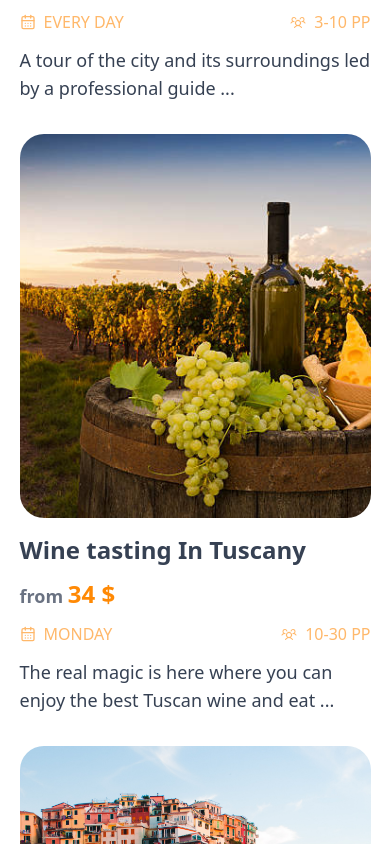
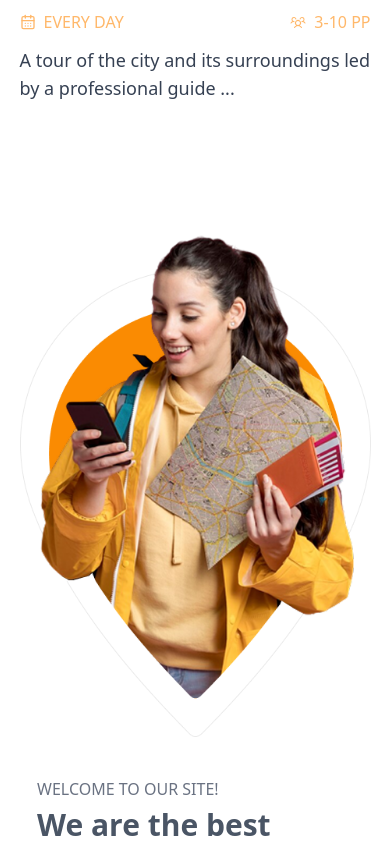
Before and after one commit to RaghadDeveloper/task-7-adv, a Next.js app: page /home in a window 390 px wide. Shown: the part 1980-2824 px from the top of the page. Built offline with nearby package versions, Linux system fonts and the light colour scheme.

Commit message:
activate slider in Destinantions and Testimonials sections

```diff
--- a/src/app/components/Destinantions.tsx
+++ b/src/app/components/Destinantions.tsx
@@ -1,8 +1,16 @@
+"use client";
 import { destinantionCards } from "@/data/HomeCards";
 import DestinantionCard from "./DestinantionCard";
-import { GrFormNext, GrFormPrevious } from "react-icons/gr";
+import { useResponsiveSlider } from "@/hooks/useResponsiveSlider";
+import SliderButtons from "./SliderButton";
 
 const Destinantions = () => {
+  const { currentIndex, cardsToShow, handleNext, handlePrev } =
+    useResponsiveSlider(destinantionCards.length, [
+      { width: 640, cards: 2 },
+      { width: 768, cards: 4 },
+    ]);
+
   return (
     <div className="w-[90%] mx-auto mt-32">
       <div className="mb-14 flex justify-between flex-col sm:flex-row gap-4">
@@ -11,19 +19,25 @@ const Destinantions = () => {
         </h3>
 
         <div className="flex gap-5 self-end">
-          <button className="text-2xl p-2 rounded-full bg-gray-200 text-gray-500">
-            <GrFormPrevious />
-          </button>
-          <button className="text-2xl p-2 rounded-full bg-orange-400 text-white">
-            <GrFormNext />
-          </button>
+          <SliderButtons
+            type="prev"
+            handleClick={handlePrev}
+            disabled={currentIndex === 0}
+          />
+          <SliderButtons
+            type="next"
+            handleClick={handleNext}
+            disabled={currentIndex === destinantionCards.length - cardsToShow}
+          />
         </div>
       </div>
 
       <div className="grid grid-cols-1 md:grid-cols-2 lg:grid-cols-4 gap-8">
-        {destinantionCards.map((card) => (
-          <DestinantionCard key={card.title} card={card} />
-        ))}
+        {destinantionCards
+          .slice(currentIndex, currentIndex + cardsToShow)
+          .map((card) => (
+            <DestinantionCard key={card.title} card={card} />
+          ))}
       </div>
     </div>
   );
--- /dev/null
+++ b/src/app/components/SliderButton.tsx
@@ -0,0 +1,26 @@
+"use client";
+import { GrFormNext, GrFormPrevious } from "react-icons/gr";
+
+const SliderButton = ({
+  handleClick,
+  disabled,
+  type,
+}: {
+  handleClick: () => void;
+  disabled: boolean;
+  type: string;
+}) => {
+  return (
+    <button
+      className={`text-2xl p-2 rounded-full cursor-pointer hover:opacity-80 transition-all ${
+        disabled ? "bg-gray-200 text-gray-500" : "bg-orange-400 text-white"
+      }`}
+      onClick={handleClick}
+      disabled={disabled}
+    >
+      {type === "prev" ? <GrFormPrevious /> : <GrFormNext />}
+    </button>
+  );
+};
+
+export default SliderButton;
--- a/src/app/components/Testimonials.tsx
+++ b/src/app/components/Testimonials.tsx
@@ -1,27 +1,38 @@
-import { GrFormNext, GrFormPrevious } from "react-icons/gr";
+"use client";
 import TestimonialCard from "./TestimonialCard";
 import { testimonialsCards } from "@/data/HomeCards";
+import { useResponsiveSlider } from "@/hooks/useResponsiveSlider";
+import SliderButtons from "./SliderButton";
 
 const Testimonials = () => {
+  const { currentIndex, cardsToShow, handleNext, handlePrev } =
+    useResponsiveSlider(testimonialsCards.length, [{ width: 640, cards: 2 }]);
+
   return (
     <div className="w-[90%] mx-auto my-32">
       <div className="mb-14 flex justify-between flex-col sm:flex-row gap-4">
         <h3 className="text-3xl font-extrabold">Happy Customers Says</h3>
 
         <div className="flex gap-5 self-end">
-          <button className="text-2xl p-2 rounded-full bg-gray-200 text-gray-500">
-            <GrFormPrevious />
-          </button>
-          <button className="text-2xl p-2 rounded-full bg-orange-400 text-white">
-            <GrFormNext />
-          </button>
+          <SliderButtons
+            type="prev"
+            handleClick={handlePrev}
+            disabled={currentIndex === 0}
+          />
+          <SliderButtons
+            type="next"
+            handleClick={handleNext}
+            disabled={currentIndex === testimonialsCards.length - cardsToShow}
+          />
         </div>
       </div>
 
       <div className="grid grid-cols-1 sm:grid-cols-2 gap-8">
-        {testimonialsCards.map((card, index) => (
-          <TestimonialCard key={index} card={card} />
-        ))}
+        {testimonialsCards
+          .slice(currentIndex, currentIndex + cardsToShow)
+          .map((card, index) => (
+            <TestimonialCard key={index} card={card} />
+          ))}
       </div>
     </div>
   );
--- a/src/data/HomeCards.ts
+++ b/src/data/HomeCards.ts
@@ -13,6 +13,42 @@ import { TbFriends } from "react-icons/tb";
 import { TfiMapAlt } from "react-icons/tfi";
 
 export const destinantionCards = [
+  {
+    image: "/assets/images/Destinantion1.png",
+    title: "Lucca Bike Tour",
+    price: 34,
+    date: "EVERY DAY",
+    capacity: "3-10 PP",
+    description:
+      "A tour of the city and its surroundings led by a professional guide ...",
+  },
+  {
+    image: "/assets/images/Destinantion2.png",
+    title: "Wine tasting In Tuscany",
+    price: 34,
+    date: "MONDAY",
+    capacity: "10-30 PP",
+    description:
+      "The real magic is here where you can enjoy the best Tuscan wine and eat ...",
+  },
+  {
+    image: "/assets/images/Destinantion3.jpg",
+    title: "Cinque Terre Tour",
+    price: 34,
+    date: "TO BE DECIDED",
+    capacity: "10-50 PP",
+    description:
+      "Visiting the 5 Terre is a must, and you can never go there enough ...",
+  },
+  {
+    image: "/assets/images/Destinantion4.png",
+    title: "Siena and Surroundings",
+    price: 34,
+    date: "TO BE DECIDED",
+    capacity: "5-10 PP",
+    description:
+      "Visit the beautiful Siena and the cities that surround it to experience ...",
+  },
   {
     image: "/assets/images/Destinantion1.png",
     title: "Lucca Bike Tour",
@@ -152,13 +188,25 @@ export const packageCards = [
 export const testimonialsCards = [
   {
     image: "/assets/images/user.png",
-    name: "Lyod Gomez",
+    name: "Lyod Gomez1",
     text:
       "But I must explain to you how all this mistaken idea of denouncing pleasure and praising pain was born and I will give you a complete account of the system, and expound the actual teachings of the great explorer of the truth, the master-builder of human happiness. No one rejects, dislikes, or avoids pleasure itself, because it is pleasure",
   },
   {
     image: "/assets/images/user.png",
-    name: "Lyod Gomez",
+    name: "Lyod Gomez2",
+    text:
+      "But I must explain to you how all this mistaken idea of denouncing pleasure and praising pain was born and I will give you a complete account of the system, and expound the actual teachings of the great explorer of the truth, the master-builder of human happiness. No one rejects, dislikes, or avoids pleasure itself, because it is pleasure",
+  },
+  {
+    image: "/assets/images/user.png",
+    name: "Lyod Gomez3",
+    text:
+      "But I must explain to you how all this mistaken idea of denouncing pleasure and praising pain was born and I will give you a complete account of the system, and expound the actual teachings of the great explorer of the truth, the master-builder of human happiness. No one rejects, dislikes, or avoids pleasure itself, because it is pleasure",
+  },
+  {
+    image: "/assets/images/user.png",
+    name: "Lyod Gomez4",
     text:
       "But I must explain to you how all this mistaken idea of denouncing pleasure and praising pain was born and I will give you a complete account of the system, and expound the actual teachings of the great explorer of the truth, the master-builder of human happiness. No one rejects, dislikes, or avoids pleasure itself, because it is pleasure",
   },
--- /dev/null
+++ b/src/hooks/useResponsiveSlider.ts
@@ -0,0 +1,60 @@
+"use client";
+import { useEffect, useState } from "react";
+
+type BreakpointConfig = {
+  width: number;
+  cards: number;
+};
+
+export const useResponsiveSlider = (
+  totalCards: number,
+  breakpoints: BreakpointConfig[],
+  defaultCards = 1
+) => {
+  const [currentIndex, setCurrentIndex] = useState(0);
+  const [cardsToShow, setCardsToShow] = useState(defaultCards);
+
+  const handleNext = () => {
+    if (currentIndex < totalCards - cardsToShow) {
+      setCurrentIndex((prev) => prev + 1);
+    }
+  };
+
+  const handlePrev = () => {
+    if (currentIndex > 0) {
+      setCurrentIndex((prev) => prev - 1);
+    }
+  };
+
+  useEffect(() => {
+    const updateCardsToShow = () => {
+      let newCardsToShow = defaultCards;
+
+      for (const bp of breakpoints) {
+        if (window.innerWidth > bp.width) {
+          newCardsToShow = bp.cards;
+        }
+      }
+
+      setCardsToShow((prev) => {
+        if (prev !== newCardsToShow) {
+          const maxStartIndex = Math.max(0, totalCards - newCardsToShow);
+          setCurrentIndex((i) => Math.min(i, maxStartIndex));
+        }
+        return newCardsToShow;
+      });
+    };
+
+    updateCardsToShow();
+    window.addEventListener("resize", updateCardsToShow);
+
+    return () => window.removeEventListener("resize", updateCardsToShow);
+  }, [totalCards, breakpoints, defaultCards]);
+
+  return {
+    currentIndex,
+    cardsToShow,
+    handleNext,
+    handlePrev,
+  };
+};
```
